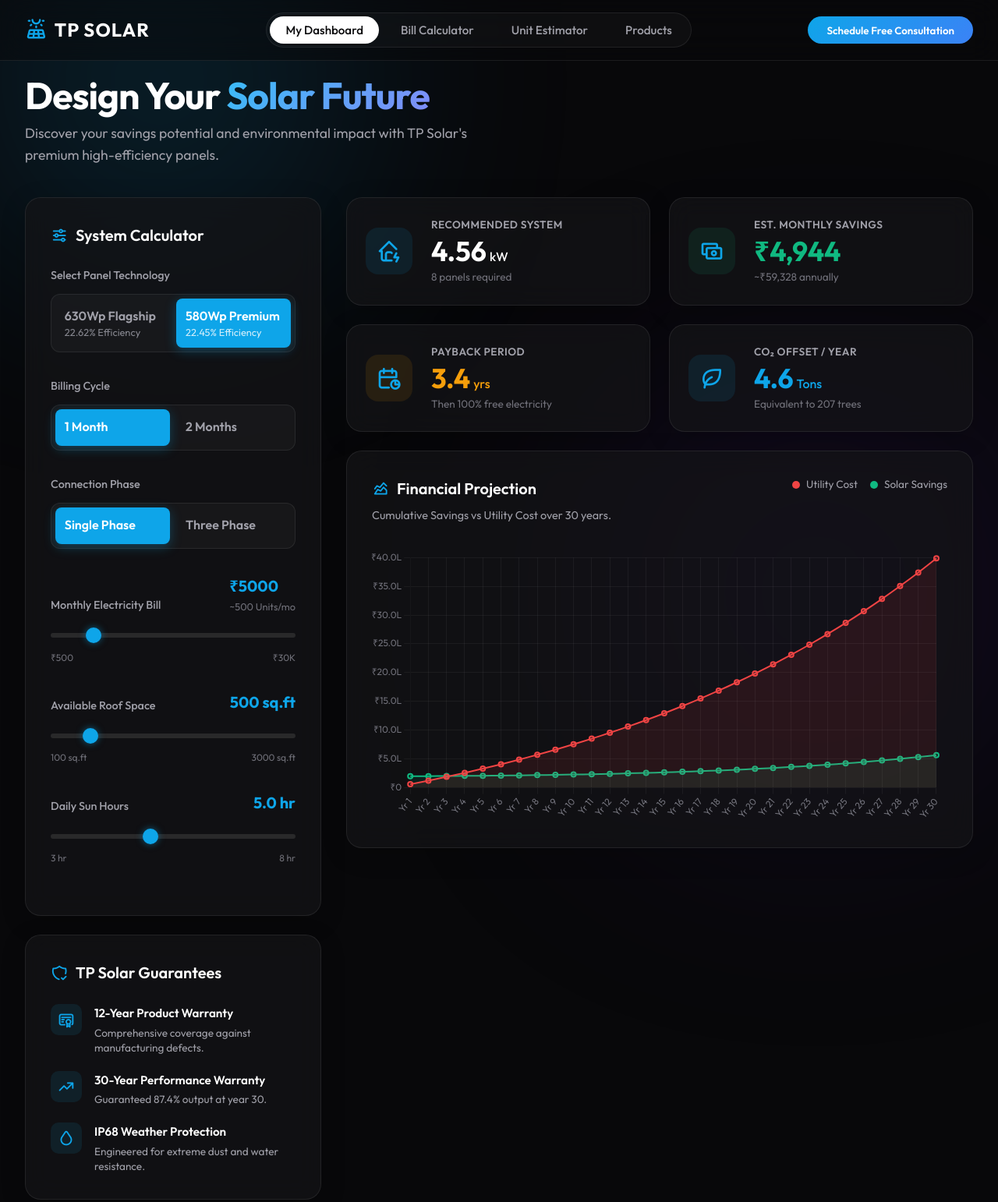
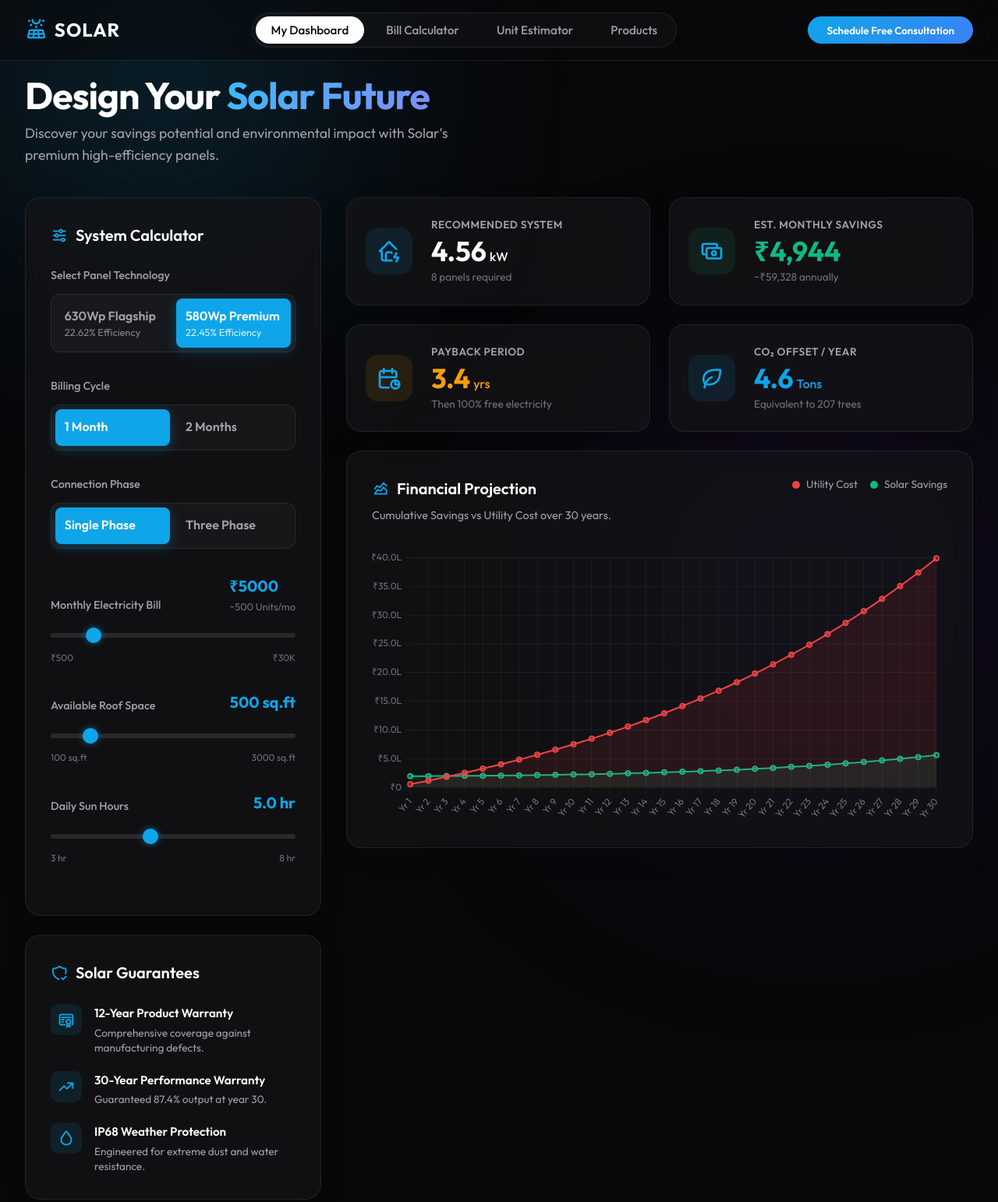
Before and after one commit to iHarshedt/dashboard, a website: page index.html in a window 1280 px wide. Shown: the whole page at 78% size. Drawn offline with nearby package versions, Linux system fonts and the light colour scheme.

Commit message:
Rename TP Solar to Solar throughout project

```diff
--- a/index.html
+++ b/index.html
@@ -3,7 +3,7 @@
 <head>
     <meta charset="UTF-8">
     <meta name="viewport" content="width=device-width, initial-scale=1.0">
-    <title>TP Solar | Customer Dashboard</title>
+    <title>Solar | Customer Dashboard</title>
     <link rel="preconnect" href="https://fonts.googleapis.com">
     <link rel="preconnect" href="https://fonts.gstatic.com" crossorigin>
     <link href="https://fonts.googleapis.com/css2?family=Outfit:wght@300;400;500;600;700&display=swap" rel="stylesheet">
@@ -19,7 +19,7 @@
         <div class="nav-container">
             <div class="nav-brand">
                 <i class="ti ti-solar-panel-2 text-accent"></i>
-                <span>TP SOLAR</span>
+                <span>SOLAR</span>
             </div>
             <div class="nav-links">
                 <button class="nav-link active" data-target="dashboard">My Dashboard</button>
@@ -37,7 +37,7 @@
             <header class="dashboard-header">
                 <div>
                     <h1 class="hero-title">Design Your <span class="gradient-text">Solar Future</span></h1>
-                    <p class="hero-desc">Discover your savings potential and environmental impact with TP Solar's premium high-efficiency panels.</p>
+                    <p class="hero-desc">Discover your savings potential and environmental impact with Solar's premium high-efficiency panels.</p>
                 </div>
             </header>
 
@@ -121,7 +121,7 @@
 
                 <!-- Customer Guarantees -->
                 <div class="glass-panel tech-summary mt-4">
-                    <h3 class="panel-title"><i class="ti ti-shield-check"></i> TP Solar Guarantees</h3>
+                    <h3 class="panel-title"><i class="ti ti-shield-check"></i> Solar Guarantees</h3>
                     <div class="guarantee-list">
                         <div class="g-item">
                             <div class="g-icon"><i class="ti ti-certificate"></i></div>
--- a/index.ts
+++ b/index.ts
@@ -1,6 +1,6 @@
 declare var Chart: any;
 
-// Panel specifications based on TP Solar Images
+// Panel specifications based on Solar Images
 const PANELS = {
     "580": {
         power: 580,
--- a/package.json
+++ b/package.json
@@ -1,7 +1,7 @@
 {
   "name": "dashboard",
   "version": "1.0.0",
-  "description": "TP Solar | Customer Dashboard",
+  "description": "Solar | Customer Dashboard",
   "main": "index.ts",
   "type": "module",
   "scripts": {
```
